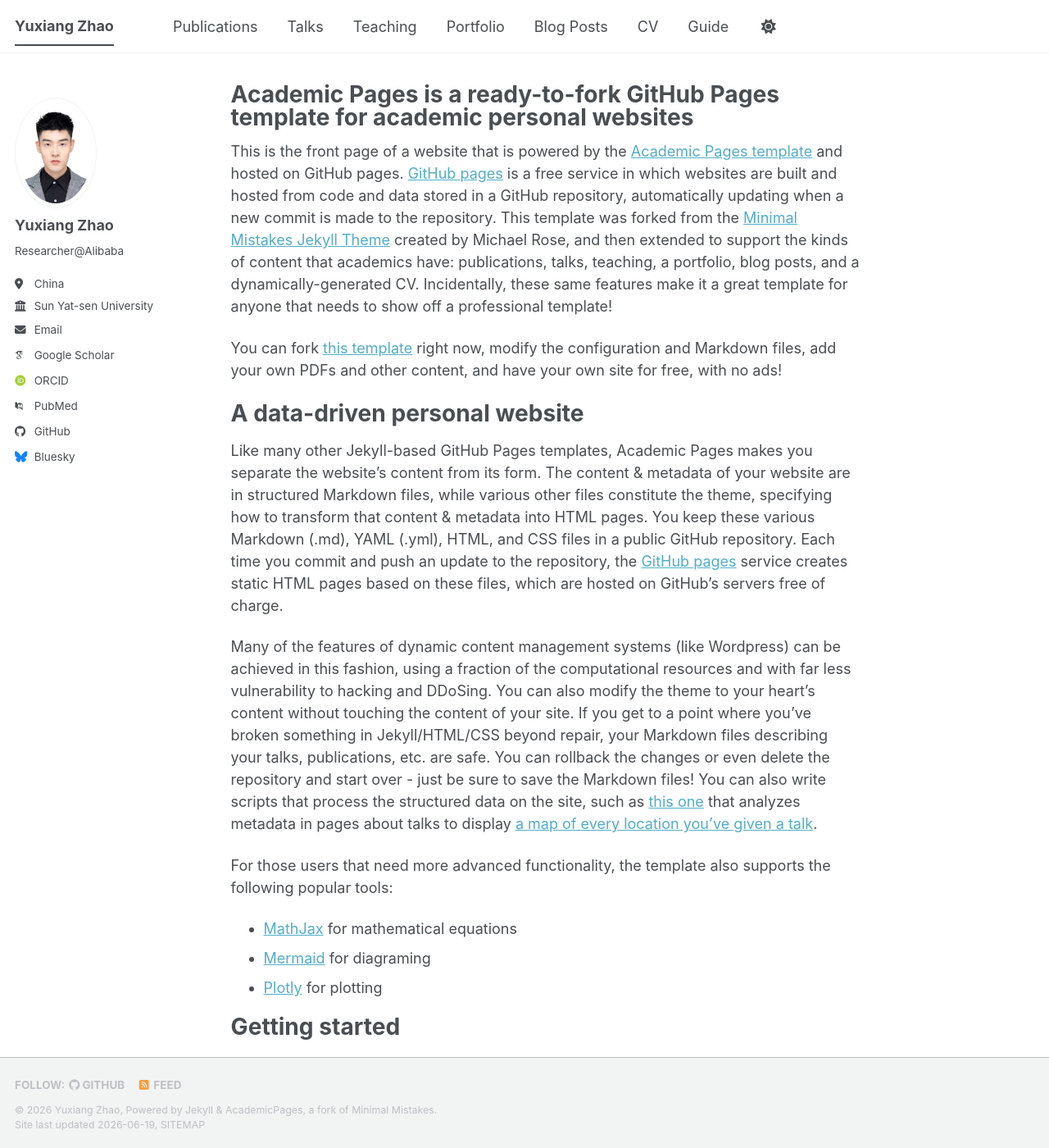
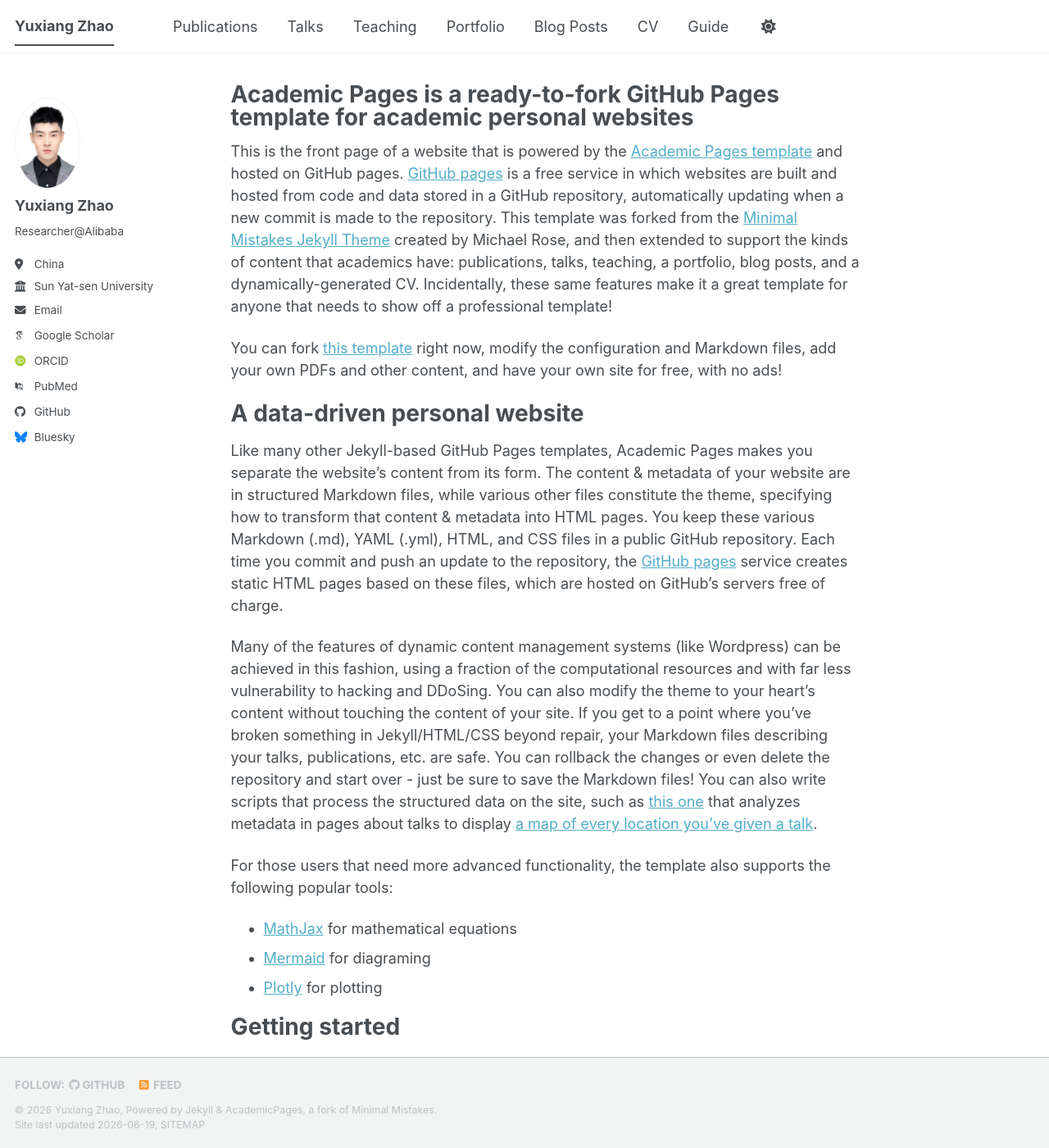
Before and after one commit to zeusyux/yuxiangzhao.github.io, a Jekyll site: the page built from _pages/about.md, in a window 1280 px wide and 1400 px high. Shown: the whole window at 82% size. Built offline with Jekyll 4.4.1, drawn with Linux system fonts in a browser that asks for light colours; some web fonts are replaced; a script bundle is joined from its source files by our own code; library files that are not in the unit come from our copies.

Commit message:
Update _sidebar.scss

```diff
--- a/_sass/layout/_sidebar.scss
+++ b/_sass/layout/_sidebar.scss
@@ -154,11 +154,11 @@
   }
 
   img {
-    max-width: 100px;
+    max-width: 80px;
     border-radius: 50%;
 
     @include breakpoint($large) {
-      padding: 5px;
+      padding: 0px;
       border: 1px solid var(--global-border-color);
     }
   }
```
